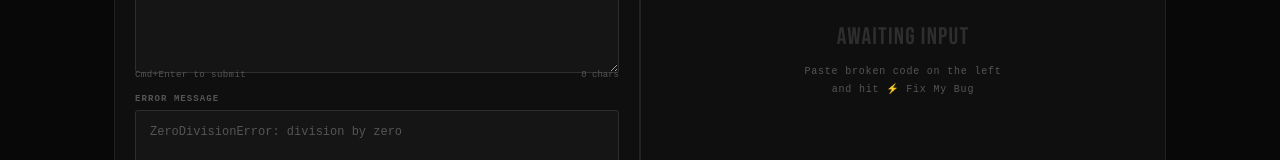
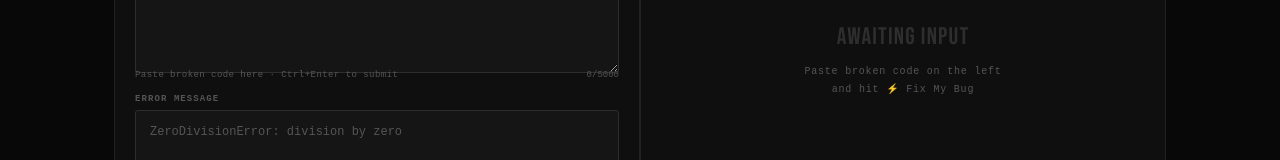
Before and after one commit to networkhack52/neo-bug-forge-web, a React (Vite) app: page / in a window 1280 px wide. Shown: the part 1374-1534 px from the top of the page. Built offline with nearby package versions, Linux system fonts and the light colour scheme; a web font is replaced by a local one.

Commit message:
Add input validation, char counter, fix API URL env var

```diff
--- a/src/App.jsx
+++ b/src/App.jsx
@@ -1,4 +1,5 @@
 import { useState, useEffect, useRef, useCallback } from "react";
+import Editor from "@monaco-editor/react";
 
 /* ─────────────────────────────────────────────────────────────────────────────
    Neo Bug Forge  —  React Web App
@@ -580,8 +581,11 @@ function parseDiff(diff) {
 }
 
 // ── Claude API call ───────────────────────────────────────────────────────────
+const MAX_CODE_LENGTH = 5000;
+
 async function callClaude(code, errorMsg, language) {
-  const response = await fetch("https://neo-bug-forge-api.onrender.com/v1/fix/public", {
+  const API_BASE = import.meta.env.VITE_API_URL || "https://neo-bug-forge-api.onrender.com";
+  const response = await fetch(`${API_BASE}/v1/fix/public`, {
     method: "POST",
     headers: { "Content-Type": "application/json" },
     body: JSON.stringify({
@@ -630,6 +634,7 @@ export default function NeoBugForgeApp() {
   const [toast, setToast]     = useState("");
   const [loaderStep, setLoaderStep] = useState(0);
   const [copiedSnippet, setCopiedSnippet] = useState("");
+  const [validationErr, setValidationErr] = useState("");
   const [shareId]             = useState(() => Math.random().toString(36).slice(2, 8));
   const appRef                = useRef(null);
   const stepTimer             = useRef(null);
@@ -663,7 +668,15 @@ export default function NeoBugForgeApp() {
   }, [showToast]);
 
   const handleFix = useCallback(async () => {
-    if (!code.trim()) return;
+    setValidationErr("");
+    if (!code.trim()) {
+      setValidationErr("Please paste some code before submitting.");
+      return;
+    }
+    if (code.length > MAX_CODE_LENGTH) {
+      setValidationErr(`Input too large (${code.length} chars). Limit is ${MAX_CODE_LENGTH}.`);
+      return;
+    }
     setStatus("loading");
     setApiErr("");
     setResult(null);
@@ -684,6 +697,7 @@ export default function NeoBugForgeApp() {
     setCode("");
     setErrorMsg("");
     setApiErr("");
+    setValidationErr("");
   };
 
   const scrollToApp = () => appRef.current?.scrollIntoView({ behavior: "smooth" });
@@ -784,10 +798,13 @@ export default function NeoBugForgeApp() {
                 value={code}
                 onChange={e => setCode(e.target.value)}
                 onKeyDown={e => { if ((e.ctrlKey || e.metaKey) && e.key === "Enter") handleFix(); }}
+                style={{ borderColor: validationErr && !code.trim() ? "var(--red)" : undefined }}
               />
               <div className="field-meta">
-                <span className="field-hint">Cmd+Enter to submit</span>
-                <span className="char-count">{code.length} chars</span>
+                <span className="field-hint">Paste broken code here · Ctrl+Enter to submit</span>
+                <span className="char-count" style={{ color: code.length > MAX_CODE_LENGTH ? "var(--red)" : "var(--text3)" }}>
+                  {code.length}/{MAX_CODE_LENGTH}
+                </span>
               </div>
             </div>
 
@@ -803,7 +820,12 @@ export default function NeoBugForgeApp() {
               />
             </div>
 
-            {/* Error box */}
+            {/* Validation error */}
+            {validationErr && (
+              <div className="err-box">✗ {validationErr}</div>
+            )}
+
+            {/* API error */}
             {status === "error" && (
               <div className="err-box">✗ {apiErr}</div>
             )}
```
